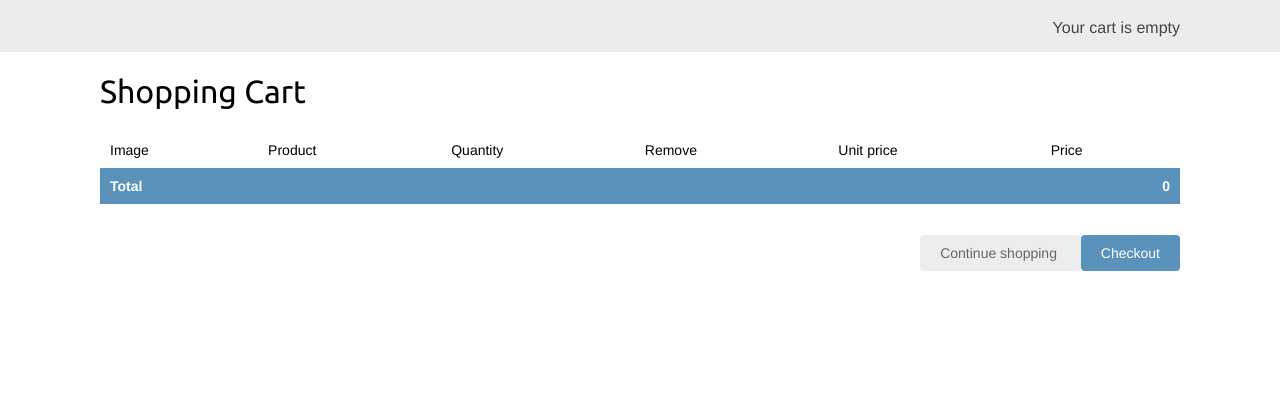
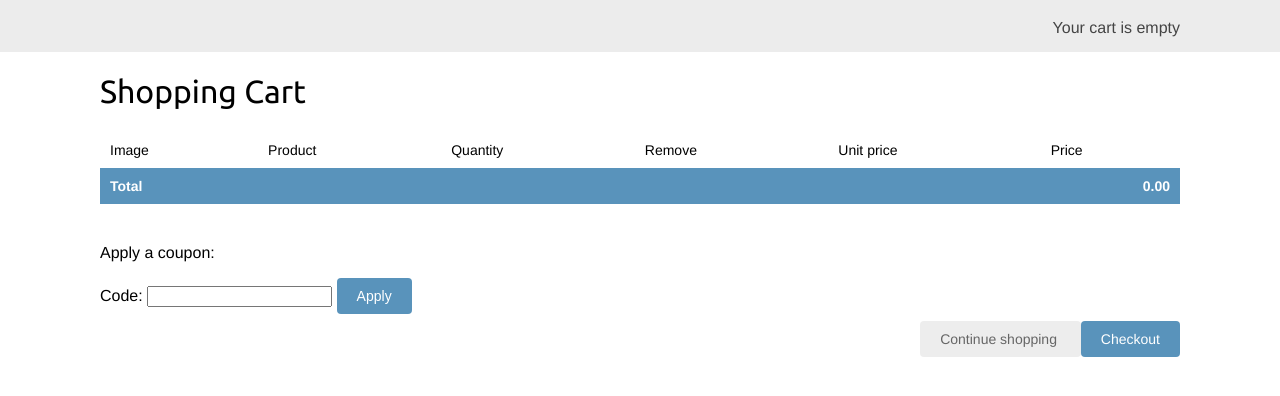
Before and after one commit to nickAnhel/Django-Shop, a Django app: page /cart/ in a window 1280 px wide. Shown: the part 46-442 px from the top of the page. Run offline with Django 4.2, Linux system fonts and the light colour scheme; parts of the project's set-up code (start-up, migrations or seed data) failed here and were passed over; some libraries are stand-ins or nearby versions.

Commit message:
Ch.10 Add coupons to cart and order templates

```diff
--- a/myshop/cart/cart.py
+++ b/myshop/cart/cart.py
@@ -4,20 +4,33 @@ from django.conf import settings
 from django.http import HttpRequest
 
 from shop.models import Product
+from coupons.models import Coupon
 
 
 class Cart:
     def __init__(self, request: HttpRequest) -> None:
         """Initializes cart"""
         self.session = request.session
+
         cart = self.session.get(settings.CART_SESSION_ID)
         if not cart:
             cart = self.session[settings.CART_SESSION_ID] = {}
         self.cart = cart
 
-    def add(
-        self, product: Product, quantity: int = 1, override_quantity: bool = False
-    ) -> None:
+        self.coupon_id = self.session.get("coupon_id")
+
+    @property
+    def coupon(self) -> Coupon | None:
+        """Get added coupon if there is one."""
+        if self.coupon_id:
+            try:
+                return Coupon.objects.get(id=self.coupon_id)
+            except Coupon.DoesNotExist:
+                ...
+        return None
+
+
+    def add(self, product: Product, quantity: int = 1, override_quantity: bool = False) -> None:
         """Adds product to cart or update it's amount"""
         product_id = str(product.id)
 
@@ -62,11 +75,19 @@ class Cart:
         """Counts cart products"""
         return sum(item["quantity"] for item in self.cart.values())
 
+    def get_discount(self) -> Decimal:
+        """Get amount of discount."""
+        if self.coupon_id:
+            return (self.coupon.discount / Decimal(100)) * self.get_total_price()
+        return Decimal(0)
+
+    def get_total_price_after_discount(self) -> Decimal:
+        """Get the discounted price."""
+        return self.get_total_price() - self.get_discount()
+
     def get_total_price(self) -> Decimal:
         """Returns total price of products in the cart"""
-        return sum(
-            Decimal(item["price"]) * item["quantity"] for item in self.cart.values()
-        )
+        return sum(Decimal(item["price"]) * item["quantity"] for item in self.cart.values())
 
     def clear(self) -> None:
         """Clears the cart"""
--- a/myshop/cart/templates/cart/detail.html
+++ b/myshop/cart/templates/cart/detail.html
@@ -53,13 +53,35 @@
                     </tr>
                 {% endwith %}
             {% endfor %}
+            {% if cart.coupon %}
+                <tr class="subtotal">
+                    <td>Subtotal</td>
+                    <td colspan="4"></td>
+                    <td class="num">${{ cart.get_total_price|floatformat:2 }}</td>
+                </tr>
+                <tr>
+                    <td>
+                        "{{cart.coupon.code}}" coupon
+                        ({{ cart.coupon.discount }}% off)
+                    </td>
+                    <td colspan="4"></td>
+                    <td class="num neg">- ${{ cart.get_discount|floatformat:2 }}</td>
+                </tr>
+            {% endif %}
+
             <tr class="total">
                 <td>Total</td>
                 <td colspan="4"></td>
-                <td class="num">{{ cart.get_total_price }}</td>
+                <td class="num">{{ cart.get_total_price_after_discount|floatformat:2 }}</td>
             </tr>
         </tbody>
     </table>
+    <p>Apply a coupon:</p>
+    <form action="{% url "coupons:apply" %}" method="post">
+        {{ coupon_apply_form }}
+        <input type="submit" value="Apply">
+        {% csrf_token %}
+    </form>
     <p class="text-right">
         <a href="{% url "shop:product_list" %}" class="button light">
             Continue shopping
--- a/myshop/cart/views.py
+++ b/myshop/cart/views.py
@@ -3,6 +3,7 @@ from django.shortcuts import render, redirect, get_object_or_404
 from django.views.decorators.http import require_POST
 
 from shop.models import Product
+from coupons.forms import CouponAplyForm
 from .cart import Cart
 from .forms import CartAddProductForm
 
@@ -15,9 +16,7 @@ def cart_add(request: HttpRequest, product_id: int) -> HttpResponseRedirect:
 
     if add_product_form.is_valid():
         cd = add_product_form.cleaned_data
-        cart.add(
-            product, quantity=cd["quantity"], override_quantity=cd["override_quantity"]
-        )
+        cart.add(product, quantity=cd["quantity"], override_quantity=cd["override_quantity"])
 
     return redirect("cart:cart_detail")
 
@@ -36,4 +35,5 @@ def cart_detail(request: HttpRequest) -> HttpResponse:
         item["update_quantity_form"] = CartAddProductForm(
             initial={"quantity": item["quantity"], "override_quantity": True}
         )
-    return render(request, "cart/detail.html", {"cart": cart})
+    coupon_form = CouponAplyForm()
+    return render(request, "cart/detail.html", {"cart": cart, "coupon_apply_form": coupon_form})
--- a/myshop/coupons/views.py
+++ b/myshop/coupons/views.py
@@ -10,10 +10,10 @@ from .forms import CouponAplyForm
 @require_POST
 def coupon_apply(request: HttpRequest) -> HttpResponseRedirect:
     now = timezone.now()
-    form = CouponAplyForm(request.POST)
+    form = CouponAplyForm(data=request.POST)
 
     if form.is_valid():
-        code = form.changed_data["code"]
+        code = form.cleaned_data["code"]
 
         try:
             coupon = Coupon.objects.get(
```
Also changed, not shown: myshop/orders/templates/orders/order/create.html (+7 -1 lines).
